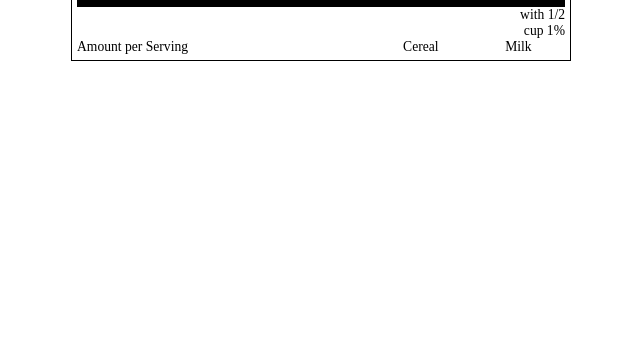
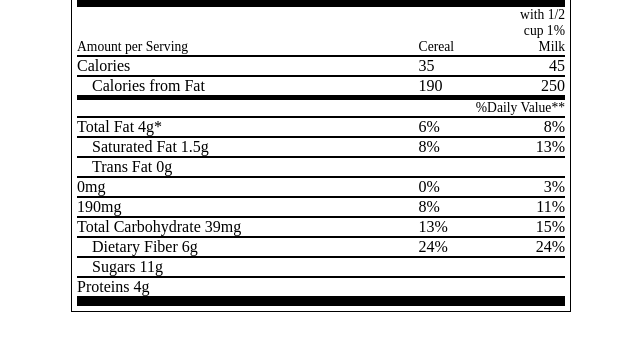
Before and after one commit to lukas-kaiser/FE19-CSS-Day3-LukasKaiser, a plain HTML site: page CSS_intermediate/index.html in a window 1280 px wide. Shown: the part 72-422 px from the top of the page, without its empty margins (319-959 px from the left). Drawn offline with Linux system fonts and the light colour scheme.

Commit message:
add second section

```diff
--- a/CSS_intermediate/index.html
+++ b/CSS_intermediate/index.html
@@ -27,6 +27,81 @@
                     <p>Milk</p>
                 </div>
             </div>
+            <div class="black-stripe-small"></div>
+            <div class="calories text">
+                <p class="left">Calories</p>
+                <div class="right">
+                    <p>35</p>
+                    <p>45</p>
+                </div>
+            </div>
+            <div class="black-stripe-small"></div>
+            <div class="caloriesfromfat text">
+                <p class="left">Calories from Fat</p>
+                <div class="right">
+                    <p>190</p>
+                    <p>250</p>
+                </div>
+            </div>
+            <div class="black-stripe-medium"></div>
+            <div class="dailyvalue small-text">
+                <p>%Daily Value**</p>
+            </div>
+            <div class="black-stripe-small"></div>
+            <div class="totalfat text">
+                <p class="left">Total Fat 4g*</p>
+                <div class="right">
+                    <p>6%</p>
+                    <p>8%</p>
+                </div>
+            </div>
+            <div class="black-stripe-small"></div>
+            <div class="saturatedfat text">
+                <p class="left">Saturated Fat 1.5g</p>
+                <div class="right">
+                    <p>8%</p>
+                    <p>13%</p>
+                </div>
+            </div>
+            <div class="black-stripe-small"></div>
+            <p class="transfat">Trans Fat 0g</p>
+            <div class="black-stripe-small"></div>
+            <div class="cholesterol text">
+                <p class="left">0mg</p>
+                <div class="right">
+                    <p>0%</p>
+                    <p>3%</p>
+                </div>
+            </div>
+            <div class="black-stripe-small"></div>
+            <div class="sodium text">
+                <p class="left">190mg</p>
+                <div class="right">
+                    <p>8%</p>
+                    <p>11%</p>
+                </div>
+            </div>
+            <div class="black-stripe-small"></div>
+            <div class="carbohydrate text">
+                <p class="left">Total Carbohydrate 39mg</p>
+                <div class="right">
+                    <p>13%</p>
+                    <p>15%</p>
+                </div>
+            </div>
+            <div class="black-stripe-small"></div>
+            <div class="dietaryfiber text">
+                <p class="left">Dietary Fiber 6g</p>
+                <div class="right">
+                    <p>24%</p>
+                    <p>24%</p>
+                </div>
+            </div>
+            <div class="black-stripe-small"></div>
+            <p class="sugars text">Sugars 11g</p>
+            <div class="black-stripe-small"></div>
+            <p class="proteins text">Proteins 4g</p>
+            <div class="black-stripe"></div>
         </div>
     </div>
 </body>
--- a/CSS_intermediate/style.css
+++ b/CSS_intermediate/style.css
@@ -20,17 +20,126 @@
     display: flex;
 }
 .second-section .middle-info .left{
-    width: 60%;
+    width: 70%;
 }
 .second-section .middle-info .right{
-    width: 40%;
+    width: 30%;
     display: flex;
-    justify-content: space-around;
+    justify-content: space-between;
+}
+.second-section .calories{
+    display: flex;
+}
+.second-section .calories .left{
+    width: 70%;;
+}
+.second-section .calories .right{
+    width: 30%;
+    display: flex;
+    justify-content: space-between;
+}
+.second-section .caloriesfromfat{
+    display: flex;
+}
+.second-section .caloriesfromfat .left{
+    width: 70%;
+    padding-left: 15px;
+}
+.second-section .caloriesfromfat .right{
+    width: 30%;
+    display: flex;
+    justify-content: space-between;
+}
+.dailyvalue{
+    display: flex;
+    justify-content: flex-end;
+}
+.second-section .totalfat{
+    display: flex;
+}
+.second-section .totalfat .left{
+    width: 70%;
+}
+.second-section .totalfat .right{
+    width: 30%;
+    display: flex;
+    justify-content: space-between;
+}
+.second-section .saturatedfat{
+    display: flex;
+}
+.second-section .saturatedfat .left{
+    width: 70%;
+    padding-left: 15px;
+}
+.second-section .saturatedfat .right{
+    width: 30%;
+    display: flex;
+    justify-content: space-between;
+}
+.second-section .transfat{
+    padding-left: 15px;
+}
+.second-section .cholesterol{
+    display: flex;
+}
+.second-section .cholesterol .left{
+    width: 70%;
+}
+.second-section .cholesterol .right{
+    width: 30%;
+    display: flex;
+    justify-content: space-between;
+}
+.second-section .sodium{
+    display: flex;
+}
+.second-section .sodium .left{
+    width: 70%;
+}
+.second-section .sodium .right{
+    width: 30%;
+    display: flex;
+    justify-content: space-between;
+}
+.second-section .carbohydrate{
+    display: flex;
+}
+.second-section .carbohydrate .left{
+    width: 70%;
+}
+.second-section .carbohydrate .right{
+    width: 30%;
+    display: flex;
+    justify-content: space-between;
+}
+.second-section .dietaryfiber{
+    display: flex;
+}
+.second-section .dietaryfiber .left{
+    width: 70%;
+    padding-left: 15px;
+}
+.second-section .dietaryfiber .right{
+    width: 30%;
+    display: flex;
+    justify-content: space-between;
+}
+.second-section .sugars{
+    padding-left: 15px;
 }
 .black-stripe{
     background-color: black;
     height: 10px;
 }
+.black-stripe-small{
+    background-color: black;
+    height: 2px;
+}
+.black-stripe-medium{
+    background-color: black;
+    height: 5px;
+}
 .small-text{
     font-size: 85%;
 }
```
